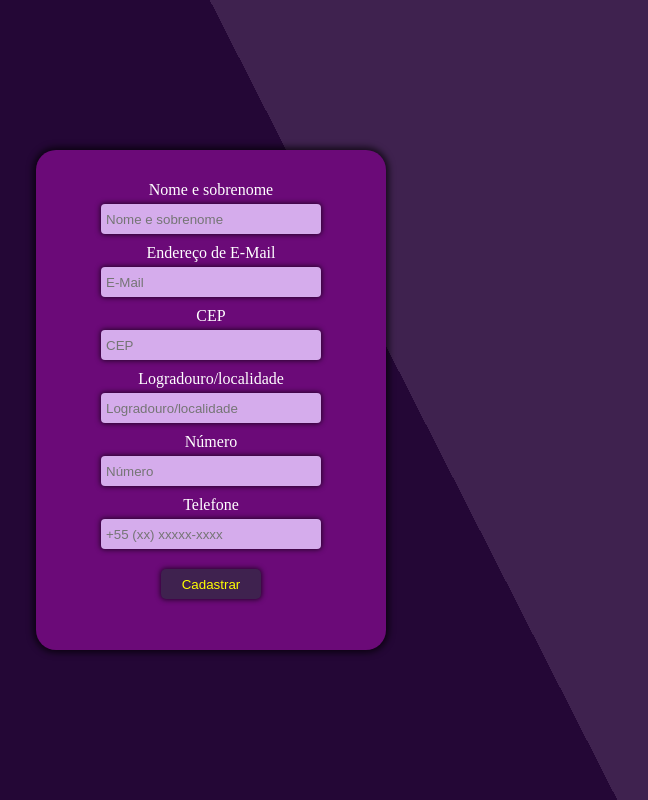
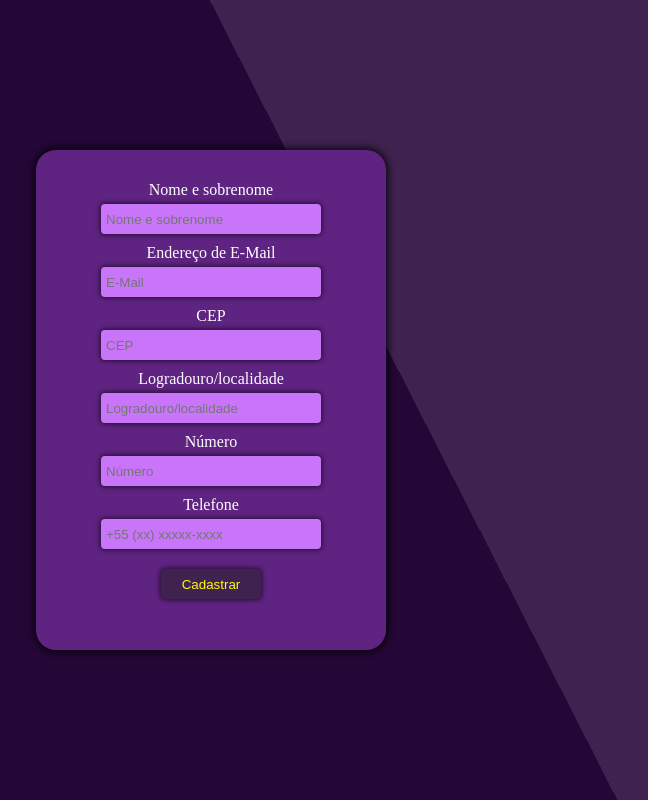
Before and after one commit to Oluizn/projeto-tela-de-login, a plain HTML site: page cadastrar.html in a window 1280 px wide. Shown: the whole page, without its empty margins (429-1077 px from the left). Drawn offline with Linux system fonts and the light colour scheme.

Commit message:
Update cadastrar.html

```diff
--- a/cadastrar.html
+++ b/cadastrar.html
@@ -28,7 +28,7 @@
         width: 350px;
         padding: 0px 10px 10px 10px;
         height: 500px;
-        background-color: #6B0A78;
+        background-color: #5F2382;
         border-radius: 20px;
         margin: 20px 0px;
         box-shadow: 0px 0px 6px 3px rgba(0, 0, 0, 0.658);
@@ -37,7 +37,7 @@
         width: 220px;
         height: 30px;
         padding: 0px 5px;
-        background-color: #d5acec;
+        background-color: #c975fa;
         color: white;
         border: none;
         box-shadow: 0px 0px 5px 1px rgba(0, 0, 0, 0.64);
```
